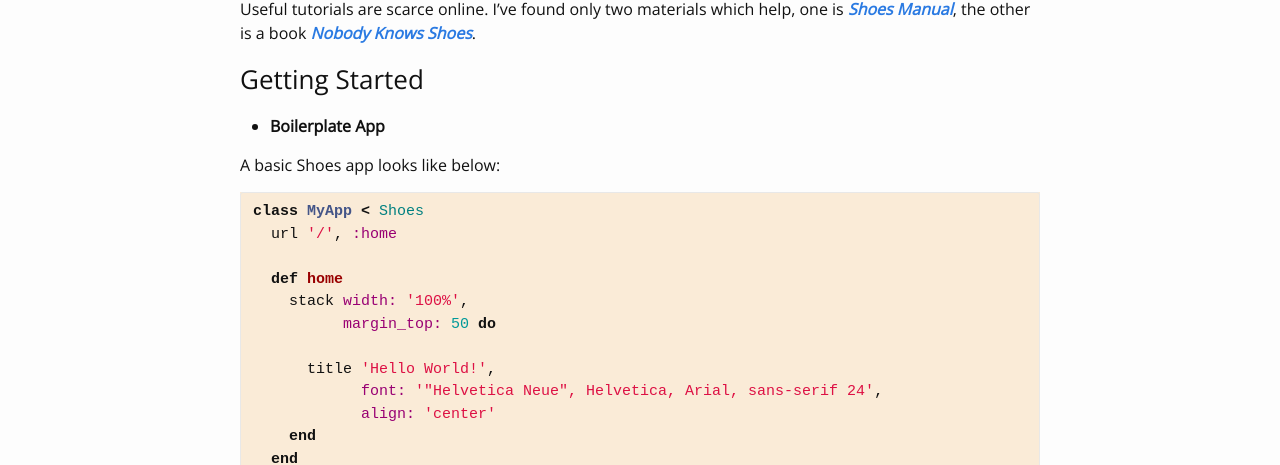
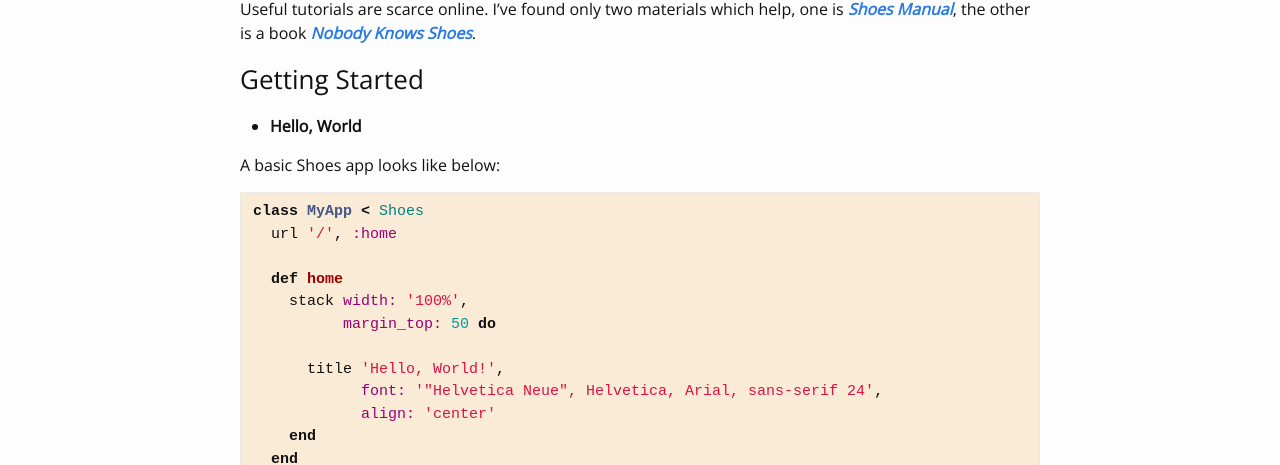
Before and after one commit to yuezhizizhang/yuezhizizhang.github.io, a Jekyll site: the page built from _posts/2017-1-14-ruby-shoes-3.markdown, in a window 1280 px wide and 900 px high. Shown: the part 358-823 px from the top of the window. Built offline with Jekyll 4.4.1, drawn with Linux system fonts in a browser that asks for light colours; some web fonts are replaced.

Commit message:
Hello, world

```diff
--- a/_posts/2017-1-14-ruby-shoes-3.markdown
+++ b/_posts/2017-1-14-ruby-shoes-3.markdown
@@ -12,7 +12,7 @@
 
 ### Getting Started
 
-* **Boilerplate App**
+* **Hello, World**
 
 A basic Shoes app looks like below:
 
@@ -24,7 +24,7 @@
     stack width: '100%',
           margin_top: 50 do
 
-      title 'Hello World!',
+      title 'Hello, World!',
             font: '"Helvetica Neue", Helvetica, Arial, sans-serif 24',
             align: 'center'
     end
```
